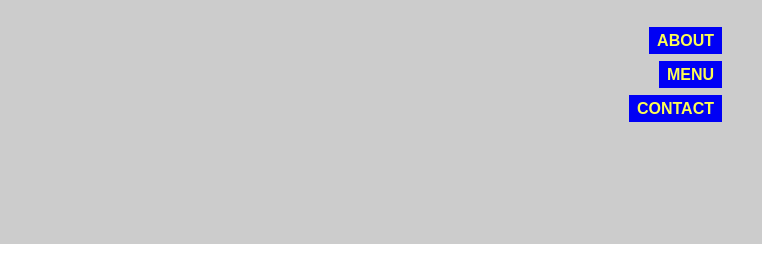
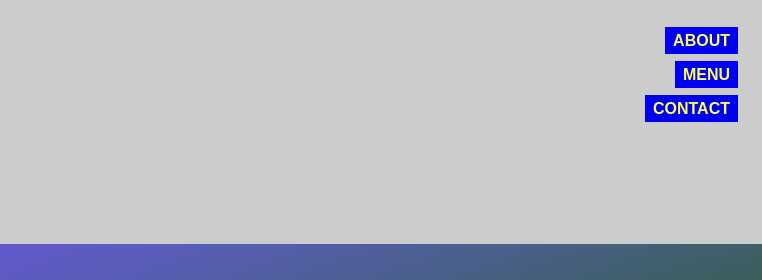
Before and after one commit to NolanR5310/NolanR5310.github.io, a plain HTML site: page grc338/website-mobile-first/index.html in a window 1280 px wide. Shown: the top 280 px of the page, 518-1280 px from the left. Drawn offline with Linux system fonts and the light colour scheme.

Commit message:
Update style.css

```diff
--- a/grc338/website-mobile-first/style.css
+++ b/grc338/website-mobile-first/style.css
@@ -7,7 +7,7 @@ body {
 }
 
 div.home-container {
-	background: url("home-background.jgp") center fixed;
+	background: url("home-background.jpg") center fixed;
 	background-size: cover;
 	position: relative;
 	min-height: 100vh;
@@ -124,7 +124,6 @@ nav ul li a {
 	color: rgb(253, 253, 83);
 	background-color: rgb(0, 0, 245);
 	padding: 0.3em 0.5em;
-	margin: 1em;
 }
 
 footer {
```
